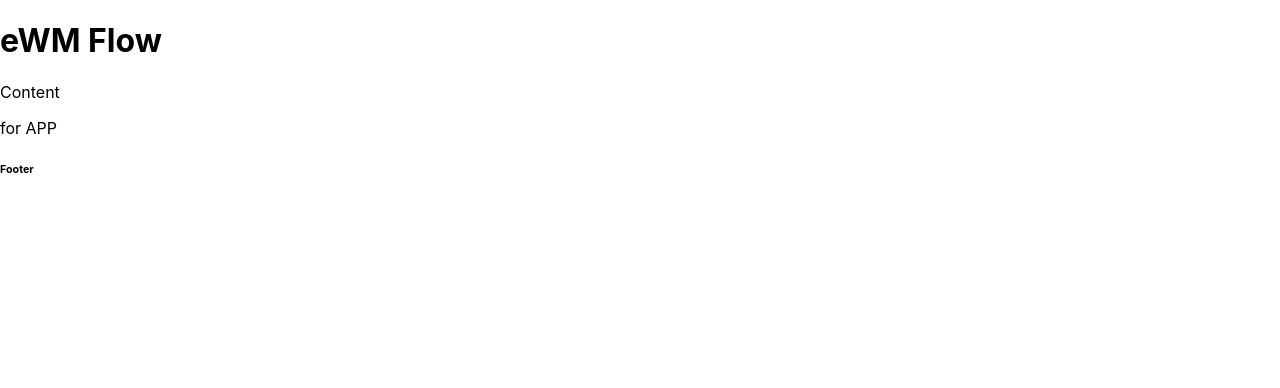
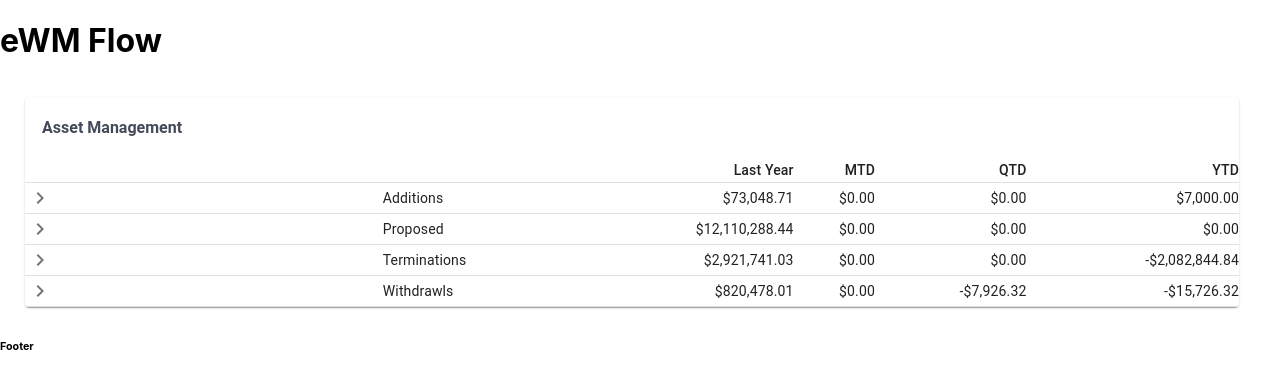
Before and after one commit to Manav15/poc-app, a React (Create React App) app: page / in a window 1280 px wide. Shown: the top 388 px of the page. Built offline with nearby package versions, Linux system fonts and the light colour scheme.

Commit message:
Table Created

```diff
--- a/package.json
+++ b/package.json
@@ -3,12 +3,15 @@
   "version": "0.1.0",
   "private": true,
   "dependencies": {
+    "@material-ui/core": "^4.12.3",
+    "@material-ui/icons": "^4.11.2",
+    "@material-ui/lab": "^4.0.0-alpha.60",
     "@testing-library/jest-dom": "^5.14.1",
     "@testing-library/react": "^11.2.7",
     "@testing-library/user-event": "^12.8.3",
     "react": "^17.0.2",
     "react-dom": "^17.0.2",
-    "react-scripts": "4.0.3",
+    "react-scripts": "^4.0.3",
     "typescript": "^4.4.4",
     "web-vitals": "^1.1.2"
   },
--- /dev/null
+++ b/src/Components/Content/Content.module.css
@@ -0,0 +1,9 @@
+.Tables{
+    width: 1214px;
+    height: auto;
+    margin-left: 15px;
+    padding: 15px 9px 8px 10px;
+    border-radius: 4px;
+    border: solid 0 rgba(255, 255, 255, 0);
+    background-color: rgba(255, 255, 255, 0);
+}
--- /dev/null
+++ b/src/Components/Content/TabContent.module.css
@@ -0,0 +1,10 @@
+
+.assetMgmt{
+    width: 141px;
+    height: auto;
+    margin-left: 17px;
+    font-family: Roboto;
+    font-size: 16px;
+    font-weight: bold;
+    color: #444a5a;
+}
--- /dev/null
+++ b/src/Components/Content/TabContent.tsx
@@ -0,0 +1,159 @@
+import React from 'react';
+import PropTypes from 'prop-types';
+import { makeStyles } from '@material-ui/core/styles';
+import Box from '@material-ui/core/Box';
+import Collapse from '@material-ui/core/Collapse';
+import IconButton from '@material-ui/core/IconButton';
+import Table from '@material-ui/core/Table';
+import TableBody from '@material-ui/core/TableBody';
+import TableCell from '@material-ui/core/TableCell';
+import TableContainer from '@material-ui/core/TableContainer';
+import TableHead from '@material-ui/core/TableHead';
+import TableRow from '@material-ui/core/TableRow';
+import Typography from '@material-ui/core/Typography';
+import Paper from '@material-ui/core/Paper';
+import KeyboardArrowDownIcon from '@material-ui/icons/KeyboardArrowDown';
+import KeyboardArrowUpIcon from '@material-ui/icons/KeyboardArrowUp';
+import KeyboardArrowRightIcon from '@material-ui/icons/KeyboardArrowRight';
+import Container from '@material-ui/core/Container';
+import styles from './TabContent.module.css';
+
+const useRowStyles = makeStyles({
+  root: {
+    '& > *': {
+      borderBottom: 'unset',
+    },
+  },
+});
+function createData(name:any, lastYear:any, mtd:any, qtd:any, ytd:any) {
+  return {
+    name,
+    lastYear,
+    mtd,
+    qtd,
+    ytd,
+    history: [
+      { clientName: 'Amy Cruciani Needle', clientLastYear: '$0.00', clientMTD: '$0.00', clientQTD: '$0.00', clientYTD: '145,000.00' },
+      { clientName: 'Anne Jacob Retirement', clientLastYear: '$0.00', clientMTD: '$0.00', clientQTD: '$209.87', clientYTD: '$3,351.57' },
+      { clientName: 'Brent Rudilph, Trustee', clientLastYear: '$14,215.71', clientMTD: '$0.00', clientQTD: '$0.00', clientYTD: '$0.00' },
+      { clientName: 'Diane Rosseau', clientLastYear: '$0.00', clientMTD: '$0.00', clientQTD: '$0.00', clientYTD: '$0.00' },
+      { clientName: 'Franics Betti', clientLastYear: '$0.00', clientMTD: '$0.00', clientQTD: '$0.00', clientYTD: '$0.00' },
+    ],
+  };
+}
+function Row(props:any) {
+  const { row } = props;
+  const [open, setOpen] = React.useState(false);
+  const classes = useRowStyles();
+  return (
+    <React.Fragment>
+
+      <TableRow className={classes.root}>
+
+        <TableCell>
+          <IconButton aria-label="expand row" size="small" color='default' onClick={() => setOpen(!open)}>
+            {open ? <KeyboardArrowDownIcon /> : <KeyboardArrowRightIcon />}
+          </IconButton>
+        </TableCell>
+        <TableCell component="th" scope="row">
+          {row.name}
+        </TableCell>
+        <TableCell align="right">{row.lastYear}</TableCell>
+        <TableCell align="right">{row.mtd}</TableCell>
+        <TableCell align="right">{row.qtd}</TableCell>
+        <TableCell align="right">{row.ytd}</TableCell>
+      </TableRow>
+      <TableRow>
+        <TableCell style={{ paddingBottom: 0, paddingTop: 0 }} colSpan={6}>
+          <Collapse in={open} timeout="auto" unmountOnExit>
+            <Box margin={1}>
+
+              <Table size="small" aria-label="purchases">
+                <TableHead>
+                  <TableRow>
+                  <TableCell>Client Name</TableCell>
+                  <TableCell align="right">Last Year</TableCell>
+                  <TableCell align="right">MTD</TableCell>
+                  <TableCell align="right">QTD</TableCell>
+                  <TableCell align="right">YTD</TableCell>
+                    {/* <TableCell>clientName</TableCell>
+                    <TableCell>Customer</TableCell>
+                    <TableCell align="right">clientMTD</TableCell>
+                    <TableCell align="right">Total price ($)</TableCell> */}
+                  </TableRow>
+                </TableHead>
+                <TableBody>
+                  {row.history.map((historyRow:any) => (
+                    <TableRow key={historyRow.clientName}>
+                      <TableCell component="th" scope="row">{historyRow.clientName}</TableCell>
+                      <TableCell>{historyRow.clientLastYear}</TableCell>
+                      <TableCell align="right">{historyRow.clientMTD}</TableCell>
+                      <TableCell align="right">{historyRow.clientQTD}</TableCell>
+                      <TableCell align="right">{historyRow.clientYTD}</TableCell>
+                    </TableRow>
+                  ))}
+                </TableBody>
+              </Table>
+            </Box>
+          </Collapse>
+        </TableCell>
+      </TableRow>
+    </React.Fragment>
+  );
+}
+Row.propTypes = {
+  row: PropTypes.shape({
+    lastYear: PropTypes.string.isRequired,
+    qtd: PropTypes.string.isRequired,
+    mtd: PropTypes.string.isRequired,
+    history: PropTypes.arrayOf(
+      PropTypes.shape({
+        // clientYTD: PropTypes.string.isRequired,
+        // clientQTD: PropTypes.string.isRequired,
+        clientMTD: PropTypes.string.isRequired,
+        clientLastYear: PropTypes.string.isRequired,
+        clientName: PropTypes.string.isRequired,
+      }),
+    ).isRequired,
+    name: PropTypes.string.isRequired,
+    ytd: PropTypes.string.isRequired,
+  }).isRequired,
+};
+const rows = [
+  createData('Additions', '$73,048.71', '$0.00', '$0.00', '$7,000.00'),
+  createData('Proposed', '$12,110,288.44', '$0.00', '$0.00', '$0.00'),
+  createData('Terminations', '$2,921,741.03', '$0.00', '$0.00', '-$2,082,844.84'),
+  createData('Withdrawls', '$820,478.01', '$0.00', '-$7,926.32', '-$15,726.32'),
+  // createData('Gingerbread', 356, 16.0, 49, 3.9, 1.5),
+];
+export default function CollapsibleTable() {
+  return (
+
+      <TableContainer component={Paper}>
+        <Table aria-label="collapsible table" padding='none' >
+          <TableHead>
+            <TableRow>
+              <h4 className={styles.assetMgmt}>Asset Management</h4>
+            {/* <Typography variant="h6" gutterBottom component="div">
+                Asset Management
+              </Typography> */}
+              </TableRow>
+            <TableRow>
+              <TableCell />
+              <TableCell></TableCell>
+              <TableCell align="right">Last Year</TableCell>
+              <TableCell align="right">MTD</TableCell>
+              <TableCell align="right">QTD</TableCell>
+              <TableCell align="right">YTD</TableCell>
+            </TableRow>
+          </TableHead>
+          <TableBody>
+            {rows.map((row) => (
+              <Row key={row.name} row={row} />
+            ))}
+          </TableBody>
+        </Table>
+      </TableContainer>
+
+  );
+}
--- a/src/Components/Content/content.component.tsx
+++ b/src/Components/Content/content.component.tsx
@@ -1,10 +1,15 @@
 import React from 'react';
+import CollapsibleTable from './TabContent';
+import styles from './Content.module.css'
+
 
 export const ContentComponent = () => {
     return (
         <div>
-            <p> Content </p>
-            <p> for APP </p>
+
+            <div className={styles.Tables}>
+                {CollapsibleTable()}
+            </div>
         </div>
     )
 }
```
Also changed, not shown: 1 other file (tests, documents, lock files or other folders).
